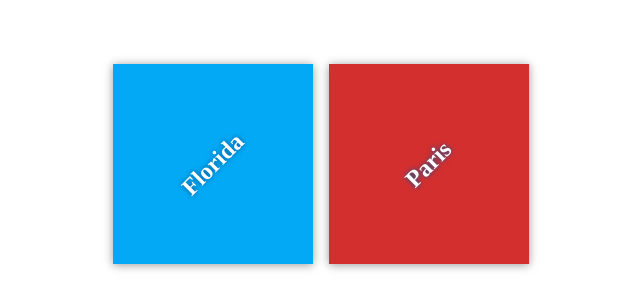
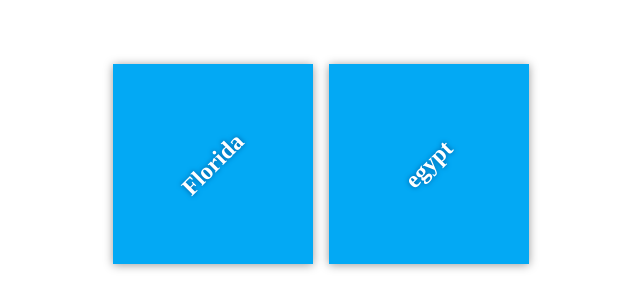
Before and after one commit to naglaatef/my-travel-plans, a plain HTML site: page index.html in a window 1280 px wide. Shown: the part 236-544 px from the top of the page, without its empty margins (319-959 px from the left). Drawn offline with Linux system fonts and the light colour scheme.

Commit message:
add starting destinations

```diff
--- a/index.html
+++ b/index.html
@@ -14,8 +14,8 @@
 <h2>Florida</h2>
 </div>
 
-<div class="destination" id="paris">
-<h2>Paris</h2>
+<div class="destination" id="egypt">
+<h2>egypt</h2>
 </div>
 </div>
 </div>
```
